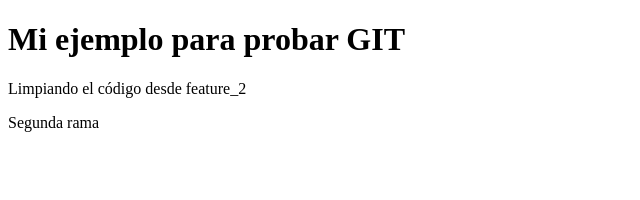
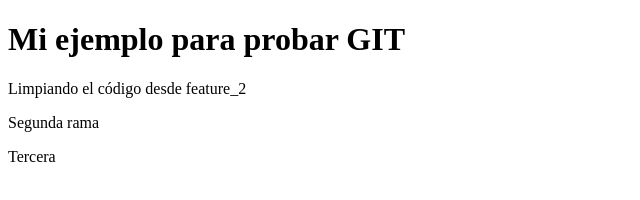
Before and after one commit to radipra/pruebasGit, a plain HTML site: page index.html in a window 1280 px wide. Shown: the full height of the page, 0-640 px from the left. Drawn offline with Linux system fonts and the light colour scheme.

Commit message:
comentario

```diff
--- a/index.html
+++ b/index.html
@@ -9,5 +9,6 @@
     <p>Limpiando el código desde feature_2</p>
 
     <p>Segunda rama</p>
+    <p>Tercera</p>
 </body>
 </html>
```
